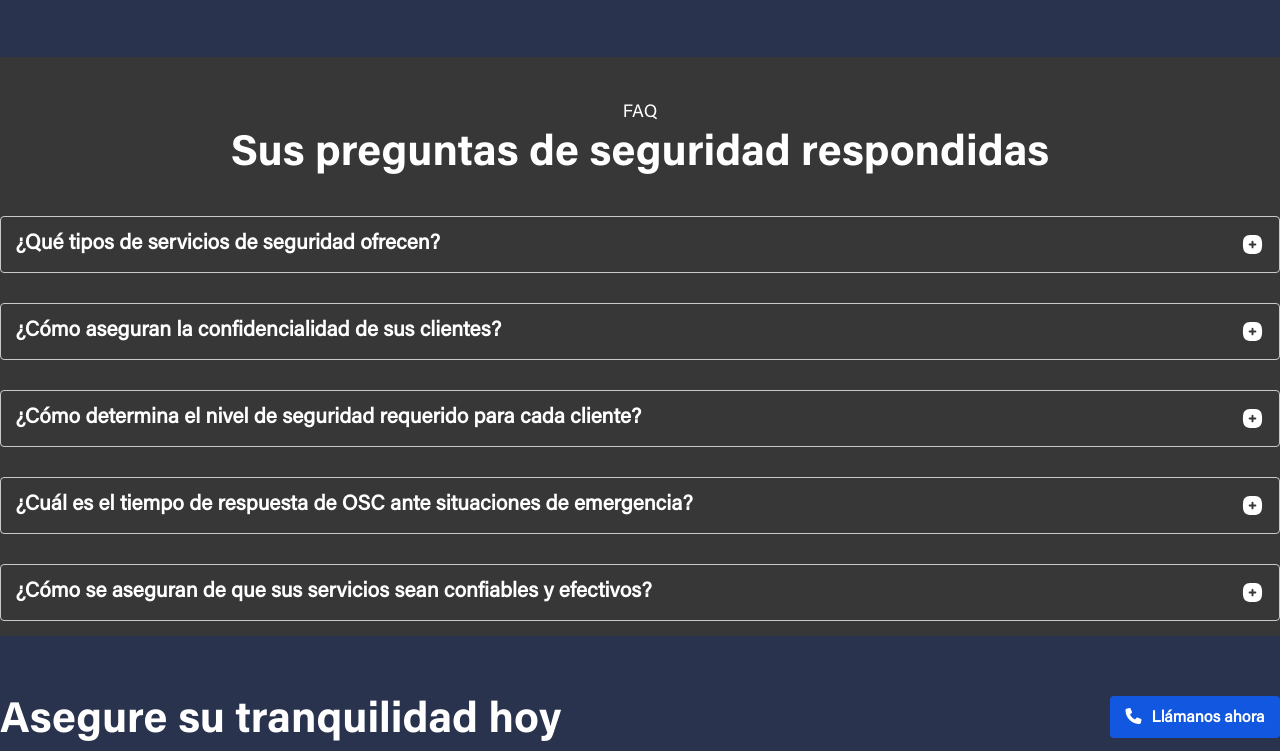
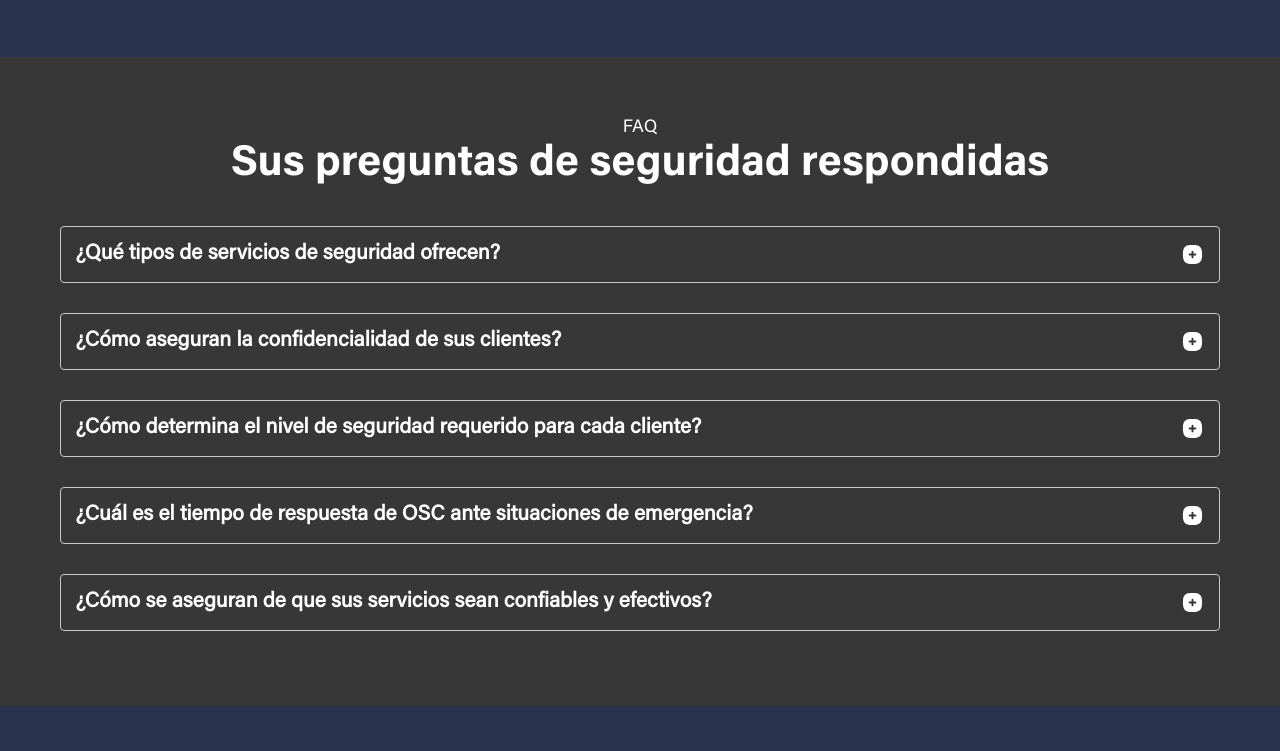
Before and after one commit to GasparOrtmann/osc-seguridad-civil, a plain HTML site: page index.html in a window 1280 px wide. Shown: the part 3292-4043 px from the top of the page. Drawn offline with nearby package versions, Linux system fonts and the light colour scheme; a web font is replaced by a local one.

Commit message:
faq fixes

```diff
--- a/CSS/style.css
+++ b/CSS/style.css
@@ -358,24 +358,23 @@ hr.solid {
 .faq__content{
     max-width: 128rem;
     margin: 0 auto;
+    padding: 60px;
 }
 .faq__titles{
     display: grid;
-    grid-template-rows: repeat(2,1fr);
     text-align: center;
     align-items: center;
+    margin-bottom: 3rem;
 }
 .faq__titles h2{
     font-family: acuminProBold;
     line-height: 52px;
     font-size: 43px;
-    margin-bottom: 2rem;
 }
 .faq__titles h3{
     font-family: acuminPro;
     line-height: 22px;
     font-size: 18px;
-    margin-bottom: -4rem;
 }
 .faq__boxes{
     position: relative;
```
